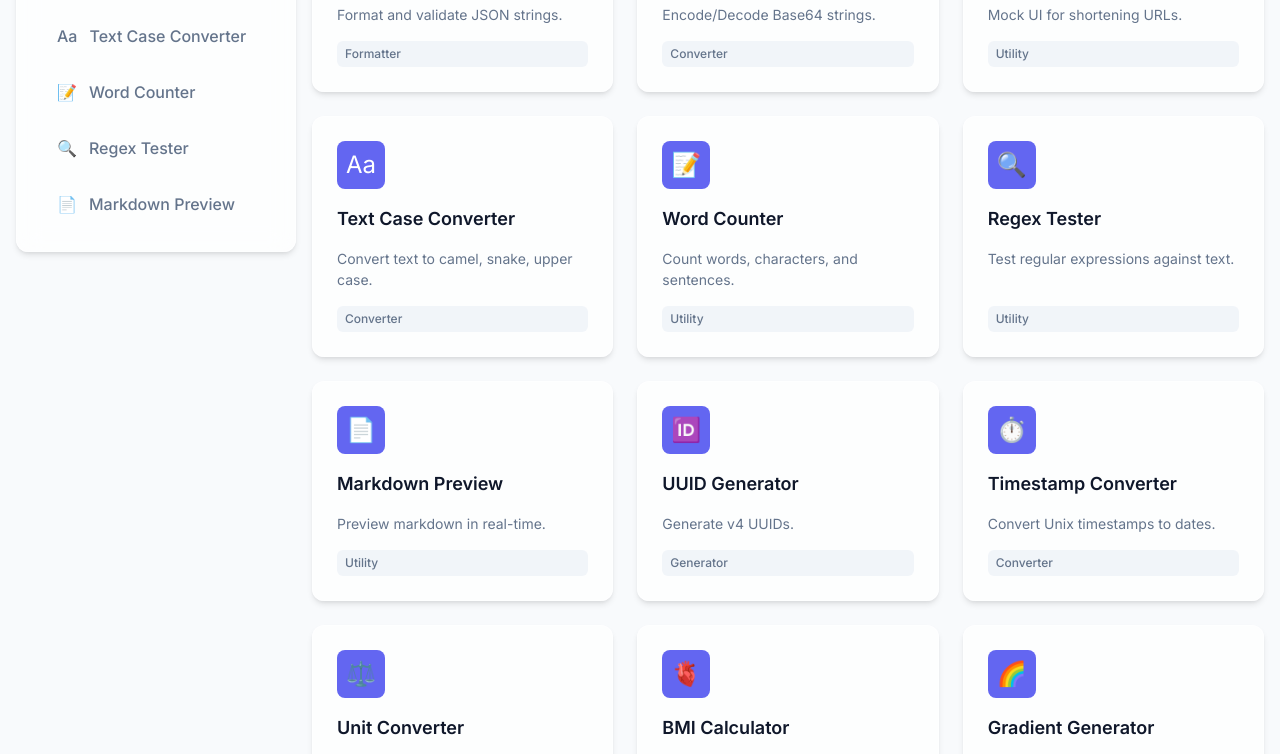
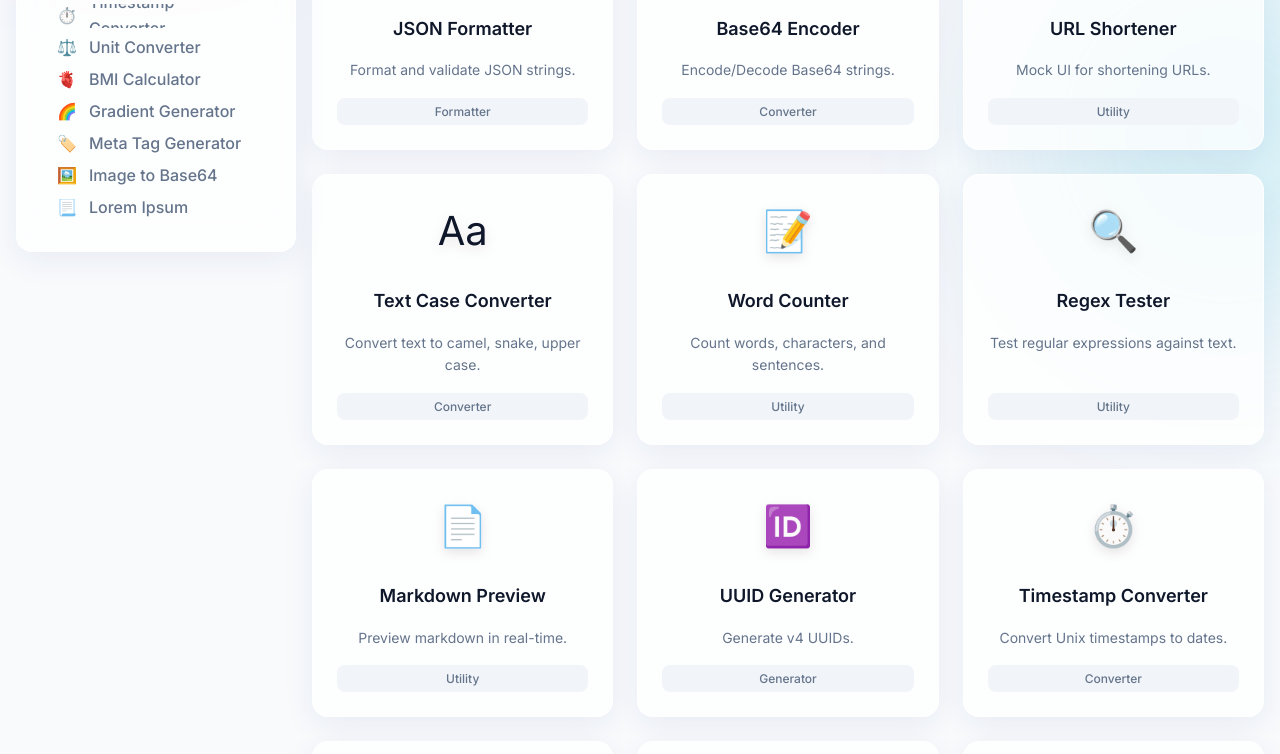
Before and after one commit to NAMANUPADHYAY654/awesome-web-tools, a website built with Vite: page index.html in a window 1280 px wide. Shown: the part 532-1286 px from the top of the page. Built offline with nearby package versions, Linux system fonts and the light colour scheme.

Commit message:
style: ultra-premium UI revamp with neon accents and fluid animations

```diff
--- a/src/css/components.css
+++ b/src/css/components.css
@@ -1,11 +1,12 @@
 /* Glassmorphism Panel */
 .glass-panel {
   background: var(--glass-bg);
-  backdrop-filter: blur(12px);
-  -webkit-backdrop-filter: blur(12px);
+  backdrop-filter: blur(20px);
+  -webkit-backdrop-filter: blur(20px);
   border: 1px solid var(--glass-border);
   border-radius: var(--radius-lg);
   box-shadow: var(--glass-shadow);
+  transition: transform var(--transition-fast), box-shadow var(--transition-fast);
 }
 
 /* Buttons */
@@ -13,40 +14,47 @@
   display: inline-flex;
   align-items: center;
   justify-content: center;
-  padding: 0.5rem 1rem;
-  font-weight: 500;
+  padding: 0.6rem 1.2rem;
+  font-weight: 600;
   border-radius: var(--radius-md);
   border: none;
   cursor: pointer;
   transition: all var(--transition-fast);
   font-family: var(--font-family);
-  font-size: 0.875rem;
+  font-size: 0.9rem;
   gap: 0.5rem;
+  letter-spacing: 0.5px;
 }
 
 .btn-primary {
-  background-color: var(--color-primary);
+  background: var(--gradient-primary);
   color: white;
+  box-shadow: 0 4px 15px rgba(139, 92, 246, 0.4);
 }
 
 .btn-primary:hover {
-  background-color: var(--color-primary-hover);
-  transform: translateY(-1px);
+  transform: translateY(-2px);
+  box-shadow: 0 6px 20px rgba(139, 92, 246, 0.6);
+  filter: brightness(1.1);
 }
 
 .btn-outline {
   background-color: transparent;
   border: 1px solid var(--border-color);
   color: var(--text-main);
+  backdrop-filter: blur(5px);
 }
 
 .btn-outline:hover {
   background-color: var(--bg-surface-hover);
-  transform: translateY(-1px);
+  border-color: var(--color-primary);
+  color: var(--color-primary);
+  transform: translateY(-2px);
+  box-shadow: 0 4px 12px rgba(0, 0, 0, 0.05);
 }
 
 .btn:active {
-  transform: scale(0.97);
+  transform: translateY(0) scale(0.96);
 }
 
 /* Inputs */
--- a/src/css/global.css
+++ b/src/css/global.css
@@ -8,13 +8,19 @@
 
 /* Keyframes for view transitions */
 @keyframes fadeIn {
-  from { opacity: 0; transform: translateY(10px); }
-  to { opacity: 1; transform: translateY(0); }
+  from { opacity: 0; transform: translateY(20px) scale(0.98); }
+  to { opacity: 1; transform: translateY(0) scale(1); }
+}
+
+@keyframes float {
+  0% { transform: translateY(0px) translateX(0px); }
+  50% { transform: translateY(-20px) translateX(10px); }
+  100% { transform: translateY(0px) translateX(0px); }
 }
 
 .tool-view {
   display: none;
-  animation: fadeIn 0.3s ease-out forwards;
+  animation: fadeIn 0.4s var(--transition-fast) forwards;
 }
 
 .tool-view.active {
@@ -22,18 +28,51 @@
 }
 
 #tools-grid-view {
-  animation: fadeIn 0.3s ease-out forwards;
+  animation: fadeIn 0.4s var(--transition-fast) forwards;
 }
 
 body {
   font-family: var(--font-family);
   background-color: var(--bg-color);
   color: var(--text-main);
-  line-height: 1.5;
+  line-height: 1.6;
   transition: background-color var(--transition-normal), color var(--transition-normal);
   min-height: 100vh;
   display: flex;
   flex-direction: column;
+  position: relative;
+  overflow-x: hidden;
+}
+
+/* Dynamic Animated Background Orb */
+body::before {
+  content: '';
+  position: fixed;
+  top: -10%;
+  left: -10%;
+  width: 40vw;
+  height: 40vw;
+  background: var(--color-primary);
+  filter: blur(100px);
+  opacity: 0.15;
+  z-index: -1;
+  border-radius: 50%;
+  animation: float 10s ease-in-out infinite;
+}
+
+body::after {
+  content: '';
+  position: fixed;
+  bottom: -10%;
+  right: -10%;
+  width: 30vw;
+  height: 30vw;
+  background: var(--color-secondary);
+  filter: blur(100px);
+  opacity: 0.15;
+  z-index: -1;
+  border-radius: 50%;
+  animation: float 12s ease-in-out infinite reverse;
 }
 
 a {
--- a/src/css/layout.css
+++ b/src/css/layout.css
@@ -40,16 +40,38 @@
   display: flex;
   align-items: center;
   gap: 0.75rem;
+  position: relative;
+  overflow: hidden;
+}
+
+.nav-item::before {
+  content: '';
+  position: absolute;
+  left: 0;
+  top: 0;
+  bottom: 0;
+  width: 4px;
+  background: var(--gradient-primary);
+  transform: scaleY(0);
+  transition: transform var(--transition-fast);
+  transform-origin: left;
+  border-radius: 4px;
 }
 
 .nav-item:hover {
   background-color: var(--bg-surface-hover);
   color: var(--text-main);
+  transform: translateX(4px);
 }
 
 .nav-item.active {
-  background-color: rgba(99, 102, 241, 0.1);
+  background-color: rgba(139, 92, 246, 0.1);
   color: var(--color-primary);
+  font-weight: 600;
+}
+
+.nav-item.active::before {
+  transform: scaleY(1);
 }
 
 .main-content {
--- a/src/css/tools.css
+++ b/src/css/tools.css
@@ -7,30 +7,50 @@
 }
 
 .tool-card {
-  padding: 1.5rem;
   display: flex;
   flex-direction: column;
+  padding: 1.5rem;
+  text-align: center;
   gap: 1rem;
   cursor: pointer;
-  transition: transform var(--transition-fast), box-shadow var(--transition-fast);
+  border-radius: var(--radius-lg);
+  position: relative;
+  overflow: hidden;
+}
+
+.tool-card::before {
+  content: '';
+  position: absolute;
+  top: 0; left: 0; right: 0; bottom: 0;
+  border-radius: var(--radius-lg);
+  padding: 2px; /* Border width */
+  background: var(--gradient-primary);
+  -webkit-mask: linear-gradient(#fff 0 0) content-box, linear-gradient(#fff 0 0);
+  -webkit-mask-composite: xor;
+  mask-composite: exclude;
+  opacity: 0;
+  transition: opacity var(--transition-fast);
 }
 
 .tool-card:hover {
-  border-color: var(--color-primary);
-  transform: translateY(-4px) scale(1.02);
-  box-shadow: 0 10px 25px -5px rgba(0, 0, 0, 0.1), 0 8px 10px -6px rgba(0, 0, 0, 0.1);
+  transform: translateY(-5px) scale(1.02);
+  box-shadow: 0 15px 35px -5px rgba(0, 0, 0, 0.2), 0 0 20px -5px var(--color-primary);
+  background-color: var(--bg-surface-hover);
+}
+
+.tool-card:hover::before {
+  opacity: 1;
 }
 
 .tool-card-icon {
-  width: 48px;
-  height: 48px;
-  border-radius: var(--radius-md);
-  background-color: var(--color-primary);
-  color: white;
-  display: flex;
-  align-items: center;
-  justify-content: center;
-  font-size: 1.5rem;
+  font-size: 2.5rem;
+  margin-bottom: 0.5rem;
+  filter: drop-shadow(0 4px 6px rgba(0,0,0,0.1));
+  transition: transform var(--transition-fast);
+}
+
+.tool-card:hover .tool-card-icon {
+  transform: scale(1.1) translateY(-2px);
 }
 
 .tool-card-title {
--- a/src/css/variables.css
+++ b/src/css/variables.css
@@ -1,10 +1,15 @@
 :root {
-  /* Core Colors */
-  --color-primary: #6366f1;
-  --color-primary-hover: #4f46e5;
-  --color-secondary: #ec4899;
+  /* Core Brand Colors */
+  --color-primary: #8b5cf6; /* Vibrant Purple */
+  --color-primary-hover: #7c3aed;
+  --color-secondary: #06b6d4; /* Vibrant Cyan */
+  --color-accent: #f43f5e; /* Vibrant Pink */
 
-  /* Light Theme Colors */
+  /* Gradients */
+  --gradient-primary: linear-gradient(135deg, var(--color-primary), var(--color-secondary));
+  --gradient-glow: linear-gradient(135deg, rgba(139, 92, 246, 0.5), rgba(6, 182, 212, 0.5));
+
+  /* Light Theme Colors (Clean & Modern) */
   --bg-color: #f8fafc;
   --bg-surface: #ffffff;
   --bg-surface-hover: #f1f5f9;
@@ -12,36 +17,36 @@
   --text-muted: #64748b;
   --border-color: #e2e8f0;
 
-  /* Glassmorphism */
-  --glass-bg: rgba(255, 255, 255, 0.7);
-  --glass-border: rgba(255, 255, 255, 0.5);
-  --glass-shadow: 0 4px 6px -1px rgba(0, 0, 0, 0.1), 0 2px 4px -1px rgba(0, 0, 0, 0.06);
+  /* Glassmorphism - Light */
+  --glass-bg: rgba(255, 255, 255, 0.75);
+  --glass-border: rgba(255, 255, 255, 0.8);
+  --glass-shadow: 0 8px 32px 0 rgba(31, 38, 135, 0.07);
 
   /* Typography */
   --font-family: 'Inter', system-ui, -apple-system, sans-serif;
 
   /* Spacing & Radii */
-  --radius-sm: 0.375rem;
-  --radius-md: 0.5rem;
-  --radius-lg: 0.75rem;
-  --radius-xl: 1rem;
+  --radius-sm: 0.5rem;
+  --radius-md: 0.75rem;
+  --radius-lg: 1rem;
+  --radius-xl: 1.5rem;
 
   /* Transitions */
-  --transition-fast: 0.15s ease-in-out;
-  --transition-normal: 0.3s ease-in-out;
+  --transition-fast: 0.2s cubic-bezier(0.4, 0, 0.2, 1);
+  --transition-normal: 0.3s cubic-bezier(0.4, 0, 0.2, 1);
 }
 
 [data-theme="dark"] {
-  /* Dark Theme Colors */
-  --bg-color: #0f172a;
-  --bg-surface: #1e293b;
-  --bg-surface-hover: #334155;
+  /* Dark Theme Colors (Deep OLED Black & Neon) */
+  --bg-color: #050505;
+  --bg-surface: #111111;
+  --bg-surface-hover: #1a1a1a;
   --text-main: #f8fafc;
   --text-muted: #94a3b8;
-  --border-color: #334155;
+  --border-color: #222222;
 
-  /* Glassmorphism Dark */
-  --glass-bg: rgba(30, 41, 59, 0.7);
-  --glass-border: rgba(255, 255, 255, 0.1);
-  --glass-shadow: 0 4px 6px -1px rgba(0, 0, 0, 0.3), 0 2px 4px -1px rgba(0, 0, 0, 0.2);
+  /* Glassmorphism - Dark */
+  --glass-bg: rgba(17, 17, 17, 0.7);
+  --glass-border: rgba(255, 255, 255, 0.05);
+  --glass-shadow: 0 8px 32px 0 rgba(0, 0, 0, 0.6), 0 0 20px 0 var(--gradient-glow);
 }
```
